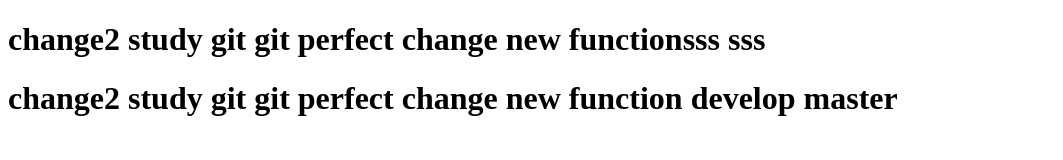
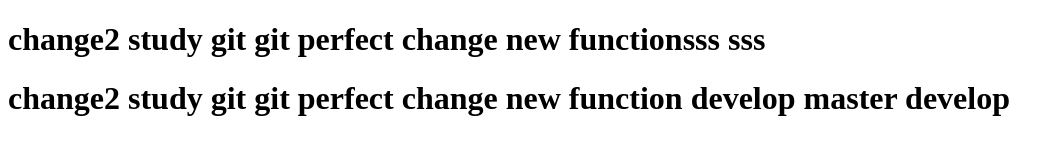
Before and after one commit to LML0505/gitstudypush, a plain HTML site: page index.html in a window 1280 px wide. Shown: the whole page, without its empty margins (0-1063 px from the left). Drawn offline with Linux system fonts and the light colour scheme.

Commit message:
developv2

```diff
--- a/index.html
+++ b/index.html
@@ -8,7 +8,7 @@
 
     <h1>change2 study git git perfect change new functionsss  sss</h1>
 
-    <h1>change2 study git git perfect change new function develop master </h1>
+    <h1>change2 study git git perfect change new function develop master develop </h1>
 
 </head>
 <body>
```
